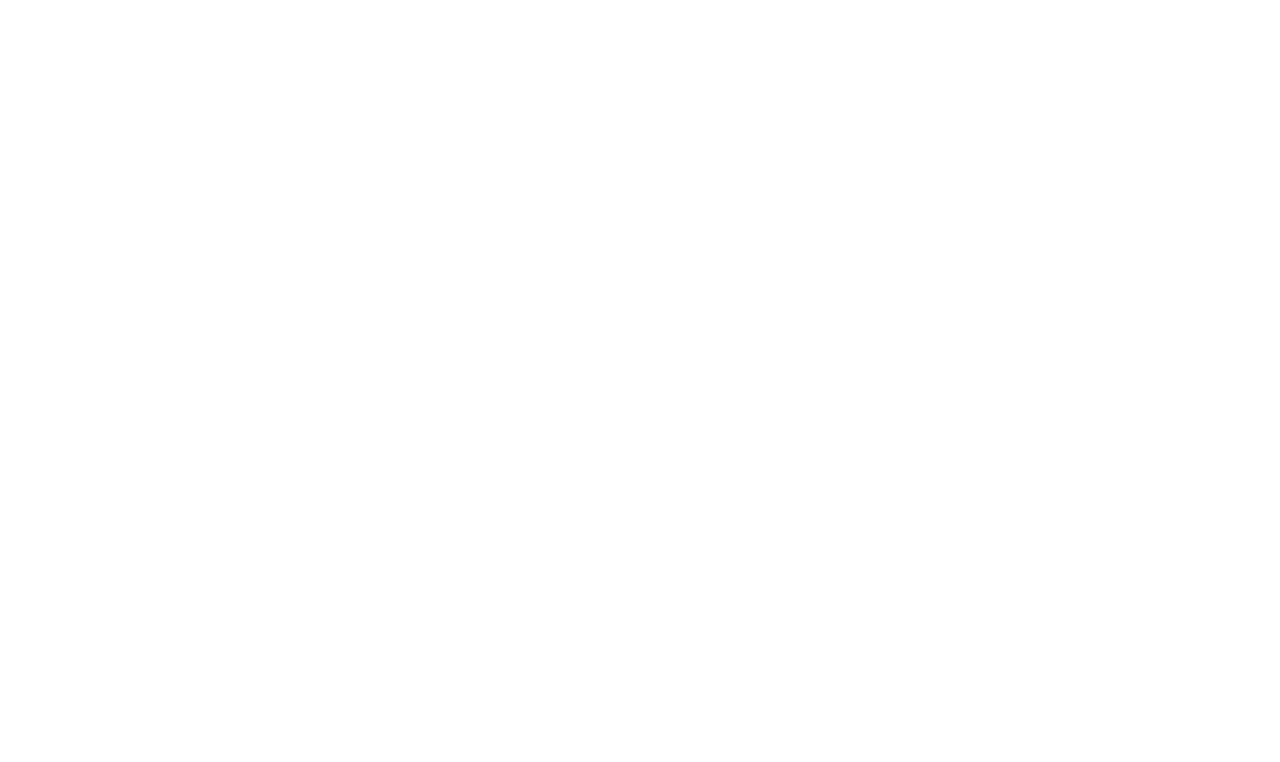
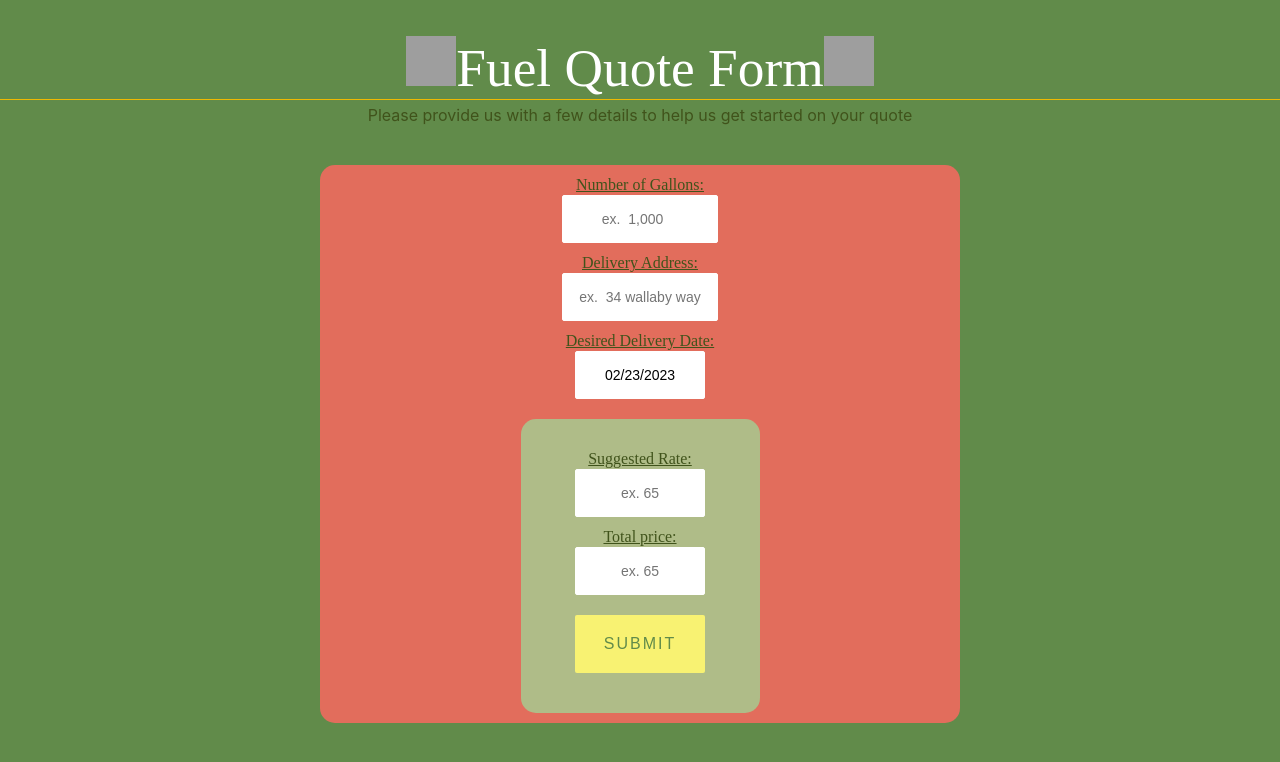
Before and after one commit to EricHBluhm/COSC4353, a React (Create React App) app: page /QuoteForm in a window 1280 px wide. Before the commit this address had no page. Shown: the top 762 px of the page. Built offline with nearby package versions, Linux system fonts and the light colour scheme; grey boxes are pictures that could not be loaded.

Commit message:
Combining frontend
Making pages in react-nav
Updating package.json
Changed file names

```diff
--- a/package.json
+++ b/package.json
@@ -13,6 +13,8 @@
     "@testing-library/react": "^13.4.0",
     "@testing-library/user-event": "^13.5.0",
     "react": "^18.2.0",
+    "react-data-table-component": "^7.5.3",
+    "react-datepicker": "^4.10.0",
     "react-dom": "^18.2.0",
     "react-hook-form": "^7.43.2",
     "react-router-dom": "^6.8.1",
--- a/src/App.js
+++ b/src/App.js
@@ -4,6 +4,8 @@
 import AccRegistration from "./pages/accRegistration";
 import Login from "./pages/Login";
 import Register from "./pages/register";
+import QuoteForm from './pages/fuelQuoteForm';
+import QuoteHistory from './pages/QuoteHistory';
 
 function App() {
   return (
@@ -12,6 +14,8 @@
           <Route path="/accReg" element={<AccRegistration />}/>
           <Route path="/Login" element={<Login />}/>
           <Route path="/Register" element={<Register />}/>
+          <Route path="/QuoteForm" element={<QuoteForm />}/>
+          <Route path="/QuoteHistory" element={<QuoteHistory />}/>
         </Routes>
     </Router>
     //<AccRegistration/>
--- a/src/pages/App.js
+++ b/src/pages/QuoteHistory.js
@@ -1,6 +1,6 @@
 import QuoteTable from "./QuoteTable"
 
-export default function App() {
+export default function QuoteHistory() {
 
   return (
     <nav className="main-body">
--- a/src/pages/fuelQuoteForm.jsx
+++ b/src/pages/fuelQuoteForm.jsx
@@ -1,4 +1,4 @@
-import './App.css'
+import './fuelQuoteForm.css'
 import { useState } from 'react';
 import DatePicker from 'react-datepicker';
 import "react-datepicker/dist/react-datepicker.css";
@@ -8,7 +8,7 @@
 
 
 
-export default function App() {
+export default function QuoteForm() {
   const [date, setDate] = useState(new Date());
   const { register, handleSubmit, formState: {errors} } = useForm();
 
```
Also changed, not shown: 1 other file (tests, documents, lock files or other folders).
